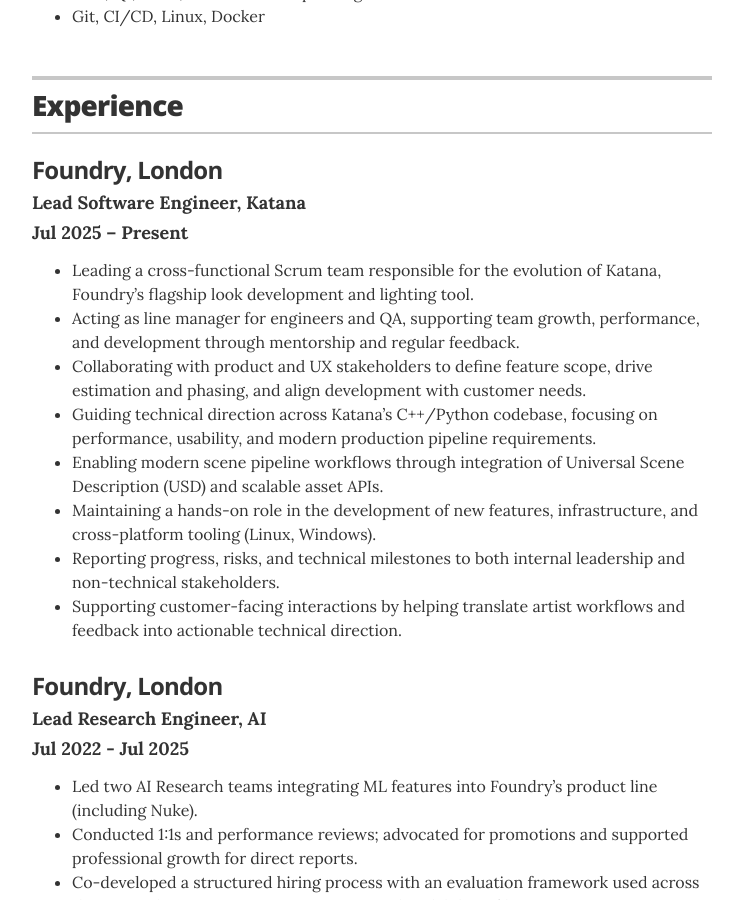
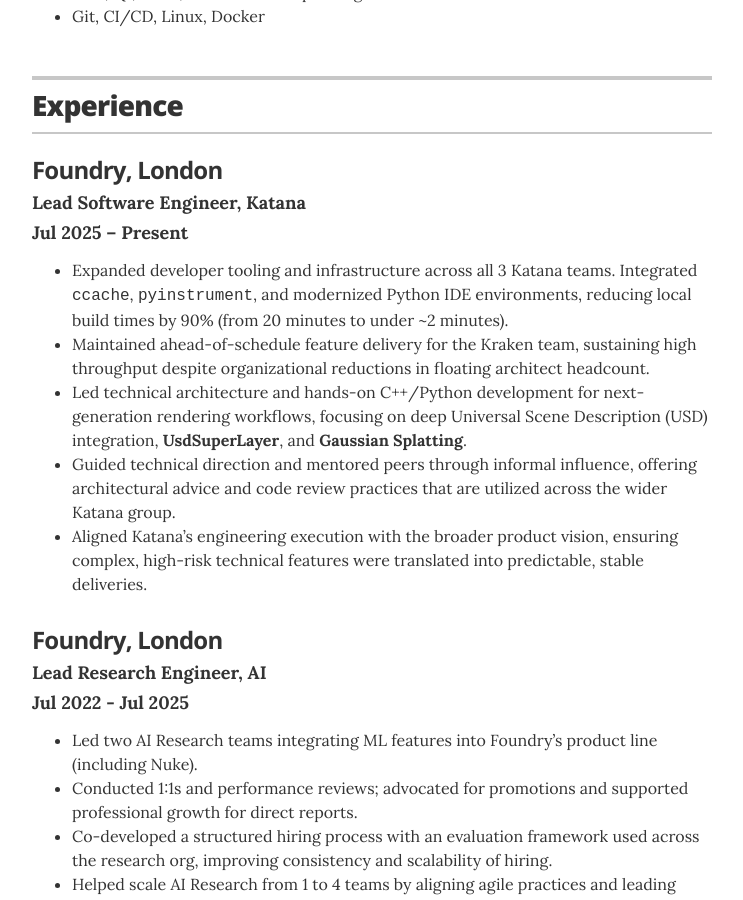
Before and after one commit to csaez/csaez.github.io, a Jekyll site: the page built from index.html, in a window 1280 px wide and 900 px high, scrolled down 768 px. Shown: the whole window, without its empty margins (268-1011 px from the left). Built offline with Jekyll 4.4.1, drawn with Linux system fonts in a browser that asks for light colours.

Commit message:
Update experience.yml

```diff
--- a/_data/experience.yml
+++ b/_data/experience.yml
@@ -4,14 +4,11 @@
   duration: Jul 2025 – Present
   summary: |
     <ul>
-      <li>Leading a cross-functional Scrum team responsible for the evolution of Katana, Foundry’s flagship look development and lighting tool.</li>
-      <li>Acting as line manager for engineers and QA, supporting team growth, performance, and development through mentorship and regular feedback.</li>
-      <li>Collaborating with product and UX stakeholders to define feature scope, drive estimation and phasing, and align development with customer needs.</li>
-      <li>Guiding technical direction across Katana’s C++/Python codebase, focusing on performance, usability, and modern production pipeline requirements.</li>
-      <li>Enabling modern scene pipeline workflows through integration of Universal Scene Description (USD) and scalable asset APIs.</li>
-      <li>Maintaining a hands-on role in the development of new features, infrastructure, and cross-platform tooling (Linux, Windows).</li>
-      <li>Reporting progress, risks, and technical milestones to both internal leadership and non-technical stakeholders.</li>
-      <li>Supporting customer-facing interactions by helping translate artist workflows and feedback into actionable technical direction.</li>
+      <li>Expanded developer tooling and infrastructure across all 3 Katana teams. Integrated <code>ccache</code>, <code>pyinstrument</code>, and modernized Python IDE environments, reducing local build times by 90% (from 20 minutes to under ~2 minutes).</li>
+      <li>Maintained ahead-of-schedule feature delivery for the Kraken team, sustaining high throughput despite organizational reductions in floating architect headcount.</li>
+      <li>Led technical architecture and hands-on C++/Python development for next-generation rendering workflows, focusing on deep Universal Scene Description (USD) integration, <b>UsdSuperLayer</b>, and <b>Gaussian Splatting</b>.</li>
+      <li>Guided technical direction and mentored peers through informal influence, offering architectural advice and code review practices that are utilized across the wider Katana group.</li>
+      <li>Aligned Katana’s engineering execution with the broader product vision, ensuring complex, high-risk technical features were translated into predictable, stable deliveries.</li>
     </ul>
 
 - company: Foundry, London
```
